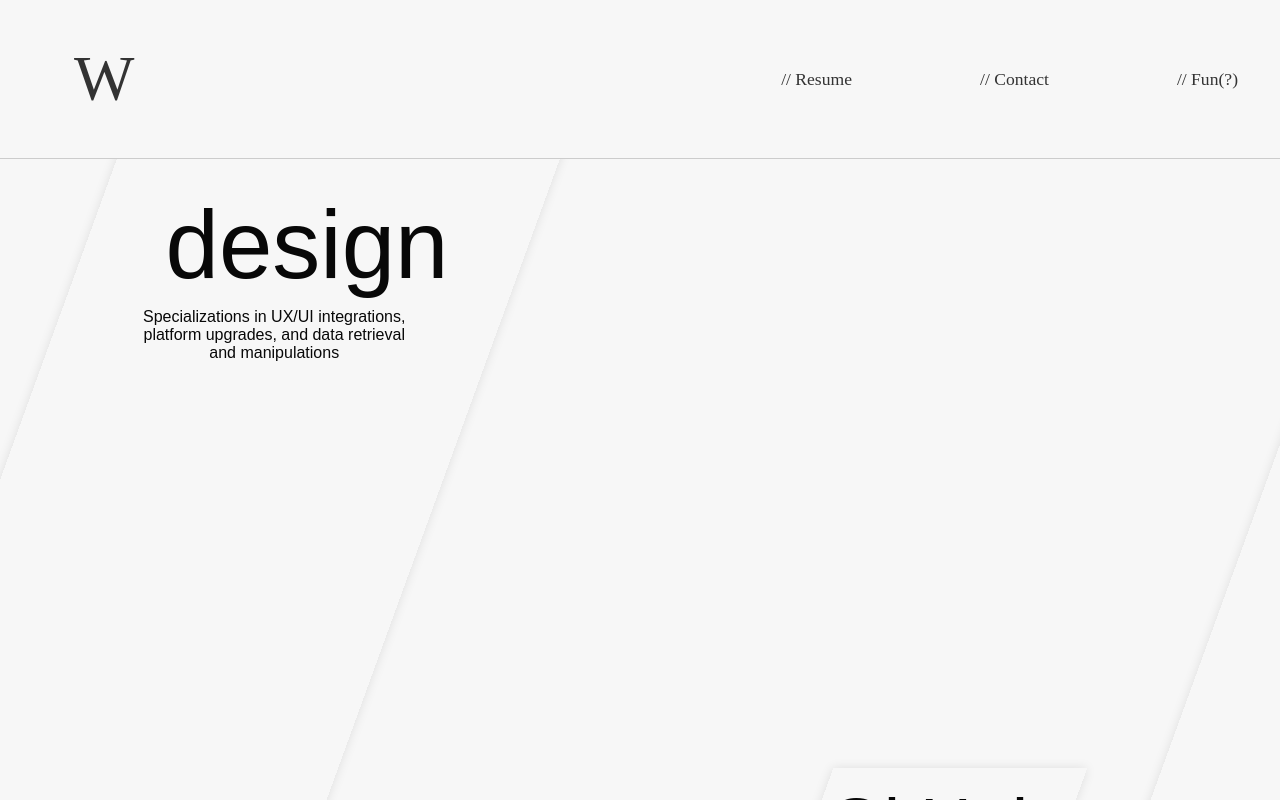
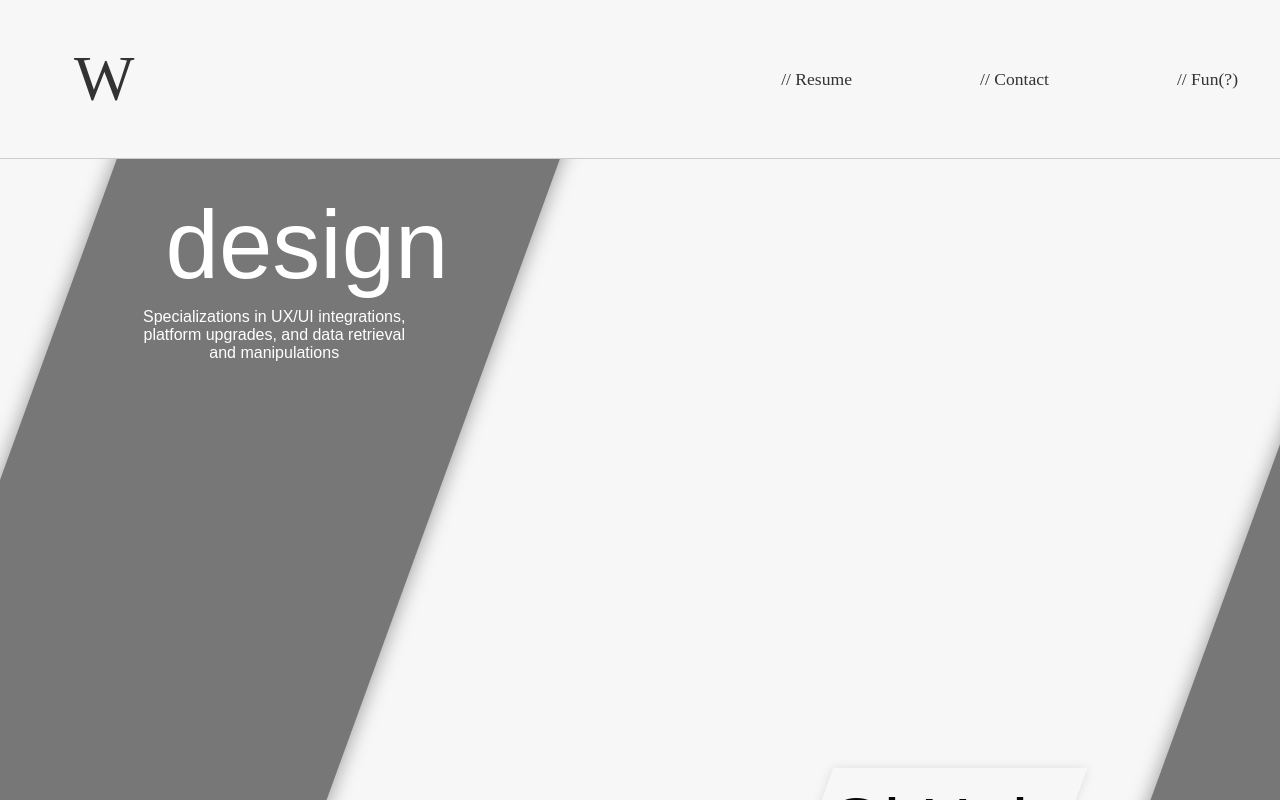
Before and after one commit to wmwassmann/master, a React (Vite) app: page /#/ in a window 1280 px wide. Shown: the top 800 px of the page. Built offline with nearby package versions, Linux system fonts and the light colour scheme.

Commit message:
fixed the li

```diff
--- a/src/css/PageStyles/AboutMe/skillSets.css
+++ b/src/css/PageStyles/AboutMe/skillSets.css
@@ -29,7 +29,7 @@
     padding: 15px;
     box-shadow: 0 0 10px rgba(0, 0, 0, 0.1);
     color: hsl(0, 0%, 3%);
-    transform: skew(-20deg);
+    /* transform: skew(-20deg); */
   }
 
   .head-name {
@@ -51,14 +51,18 @@
     margin: 8px 0;
     font-size: 16px;
     font-weight: bold;
+    padding: 2px;
+    box-shadow: 0 0 10px rgba(0, 0, 0, 0.1);
+    color: hsl(0, 0%, 3%);
+  }
 
-  }
 
 
   .skills-left, .skills-right {
     display: flex;
     flex-direction: row;
     transition: all 0.5s ease;
+    transform: skew(-20deg);
   }
 
   @media (max-width: 2500px) {
@@ -75,7 +79,7 @@
   }
 
   @media (max-width: 2500px) {
-  h2, .skill-li {
-      transform: skew(20deg);
+  h2, .skillset ul, .skill-li {
+      transform: skew(0deg);
   }
 }
--- a/src/css/PageStyles/HomePage/homePage.css
+++ b/src/css/PageStyles/HomePage/homePage.css
@@ -18,8 +18,9 @@
     font-size: 6rem;
     font-family: 'Arial', sans-serif;
     transition: transform 0.5s ease-in-out;
-    box-shadow: 0 0 10px rgba(0, 0, 0, 0.1);
-    color: hsl(0, 0%, 3%);
+    box-shadow: 0 0 20px rgba(0, 0, 0, 0.4);
+    color: hsl(0, 0%, 100%);
+    background-color: #777;
     transform: skew(-20deg);
     z-index: -1;
 }
```
Also changed, not shown: src/css/PageStyles/AboutMe/liskew.css (line endings or trailing spaces).
